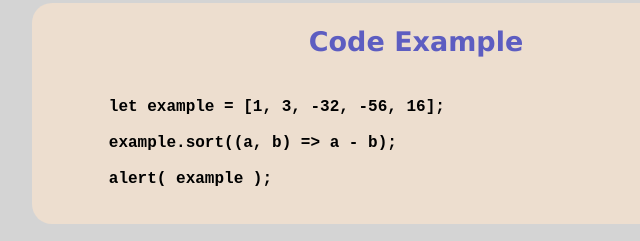
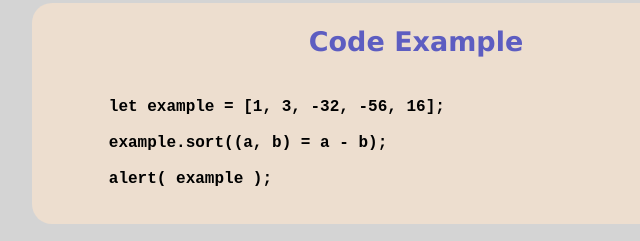
Before and after one commit to Davszz/rsschool-cv-q0, a plain HTML site: page index.html in a window 1280 px wide. Shown: the part 543-784 px from the top of the page, 224-864 px from the left. Drawn offline with Linux system fonts and the light colour scheme.

Commit message:
Update index.html

```diff
--- a/index.html
+++ b/index.html
@@ -49,7 +49,7 @@
         <code class="code_text">
         let example = [1, 3, -32, -56, 16];
 
-        example.sort((a, b) => a - b);
+        example.sort((a, b) = a - b);
 
         alert( example );
       </code>
```
